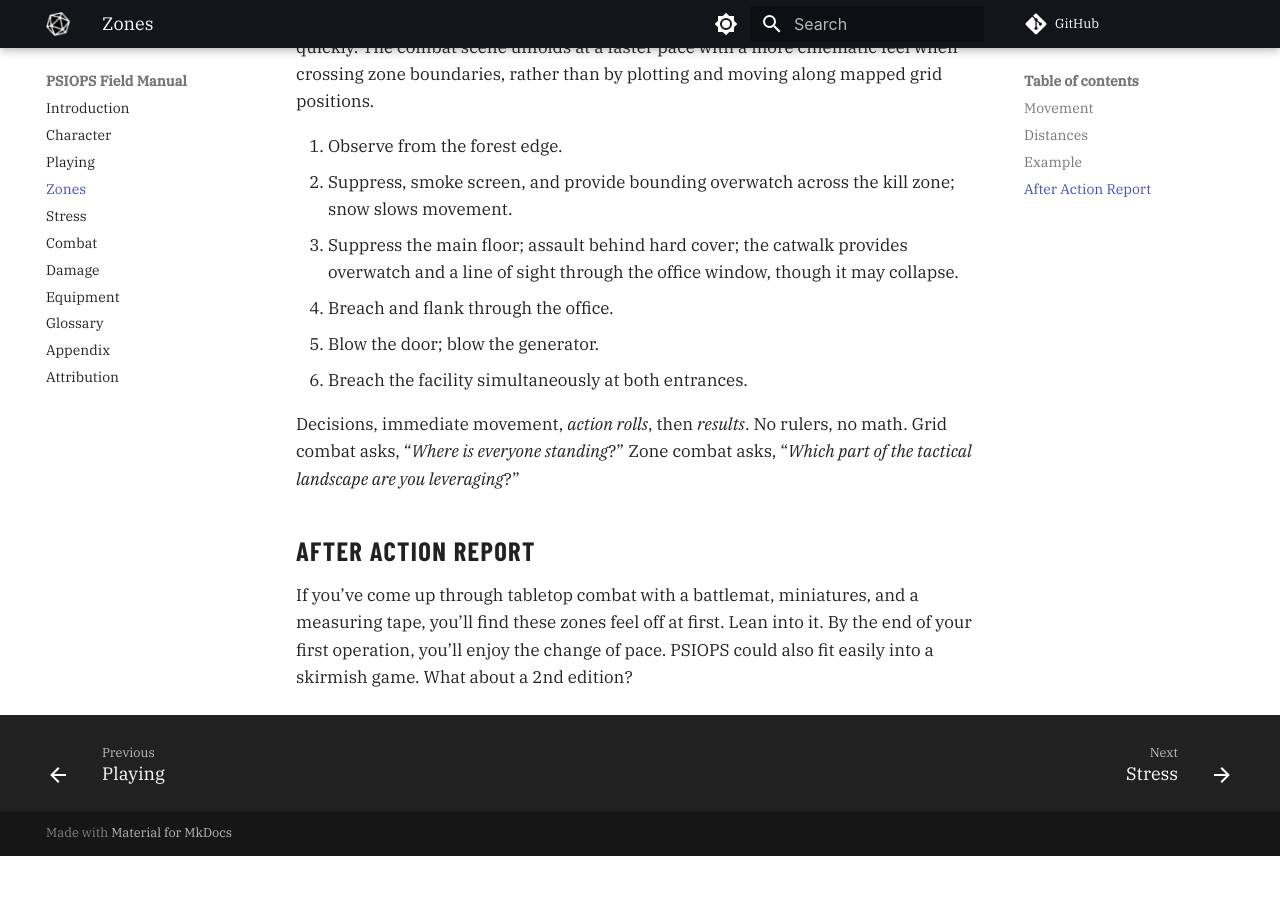
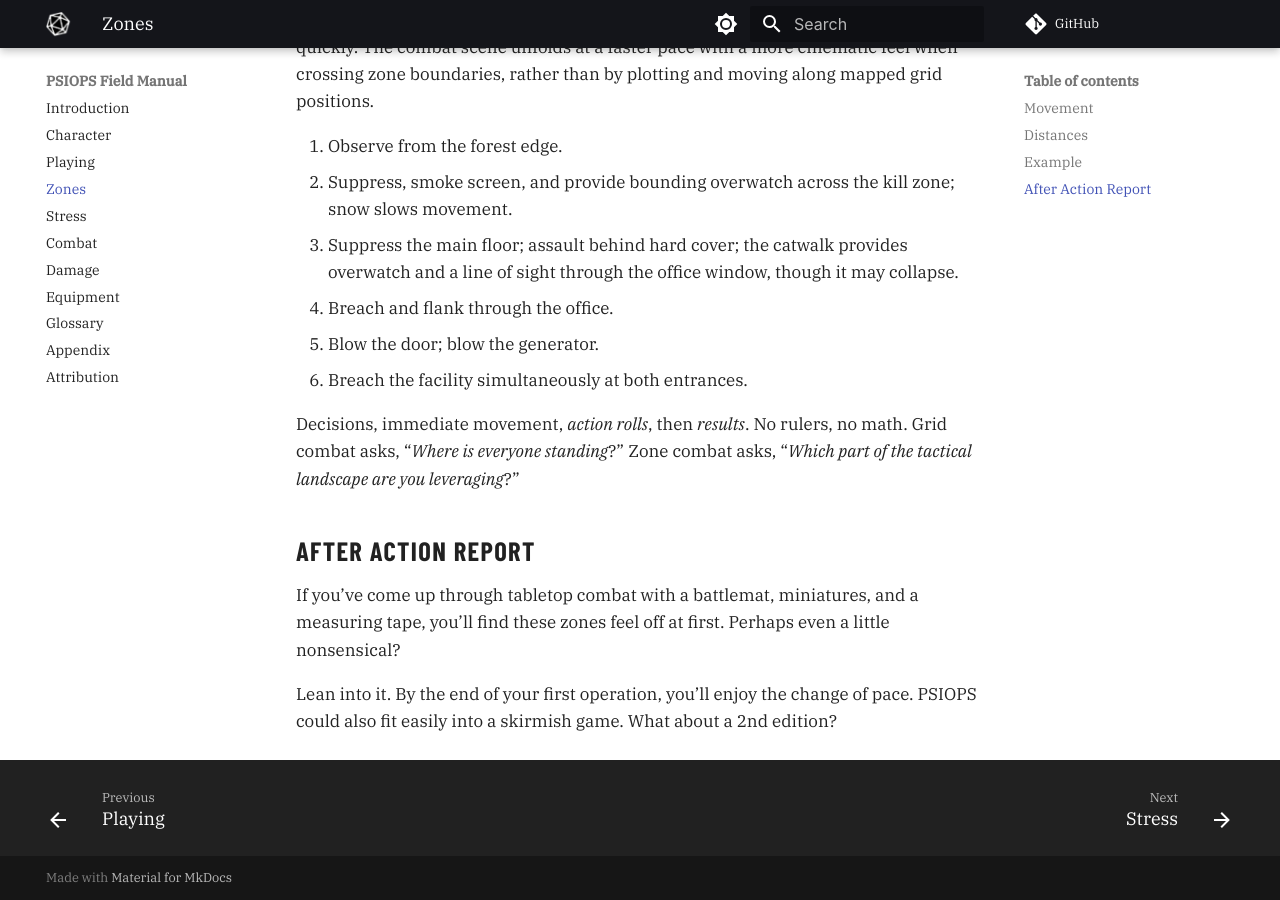
Before and after one commit to joemoose/psiops, an MkDocs documentation site: the page built from docs/zones.md, in a window 1280 px wide and 900 px high, scrolled down 2760 px. Built offline with MkDocs 1.6.1 and Material for MkDocs 9.7.7, drawn with Linux system fonts in a browser that asks for light colours; plug-ins that fetch from the network failed and are left out; comment, search, counter and statistics services are not loaded; before the commit the page ends 3616 px from its top, so only the background shows below that.

Commit message:
Update zones.md

```diff
--- a/docs/zones.md
+++ b/docs/zones.md
@@ -64,4 +64,6 @@
 
 ## After Action Report
 
-If you’ve come up through tabletop combat with a battlemat, miniatures, and a measuring tape, you’ll find these zones feel off at first. Lean into it. By the end of your first operation, you’ll enjoy the change of pace. PSIOPS could also fit easily into a skirmish game. What about a 2nd edition?
+If you’ve come up through tabletop combat with a battlemat, miniatures, and a measuring tape, you’ll find these zones feel off at first. Perhaps even a little nonsensical?
+
+Lean into it. By the end of your first operation, you’ll enjoy the change of pace. PSIOPS could also fit easily into a skirmish game. What about a 2nd edition?
```
